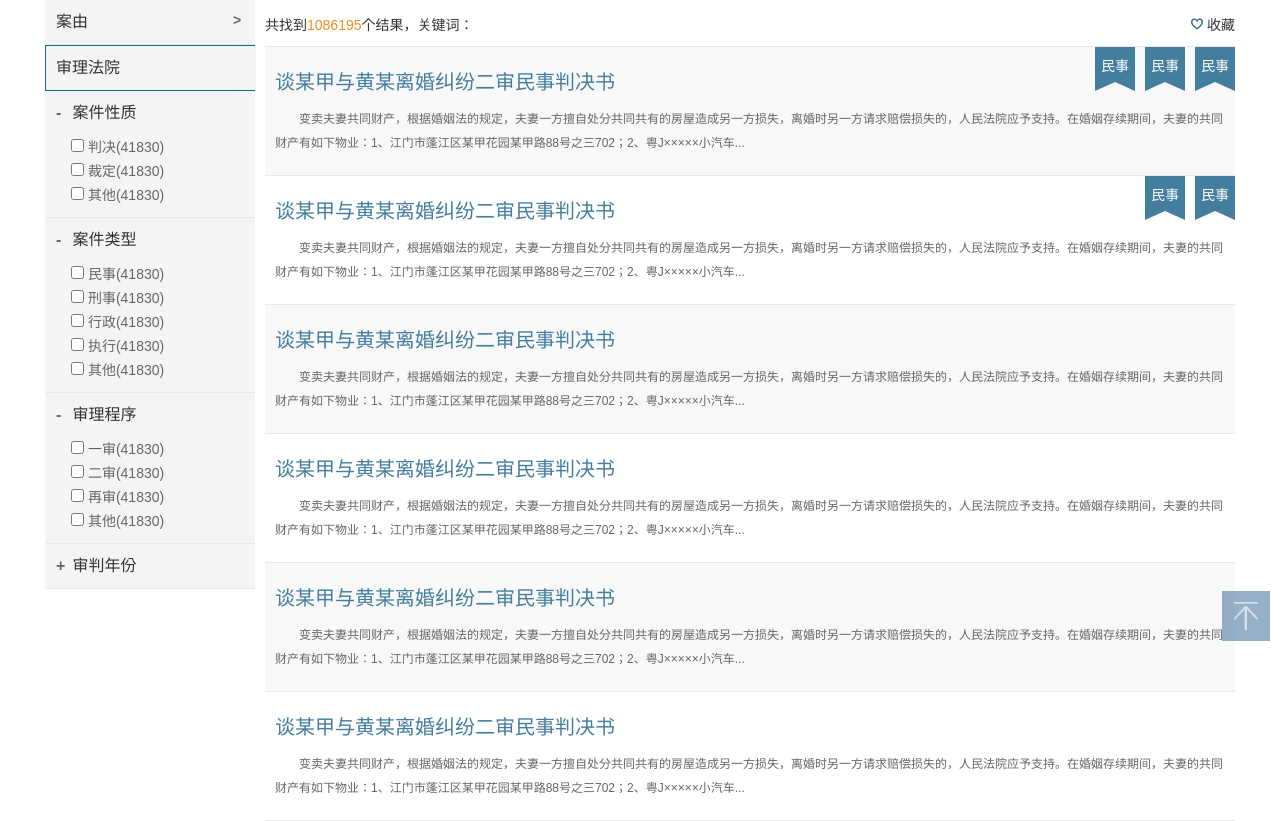
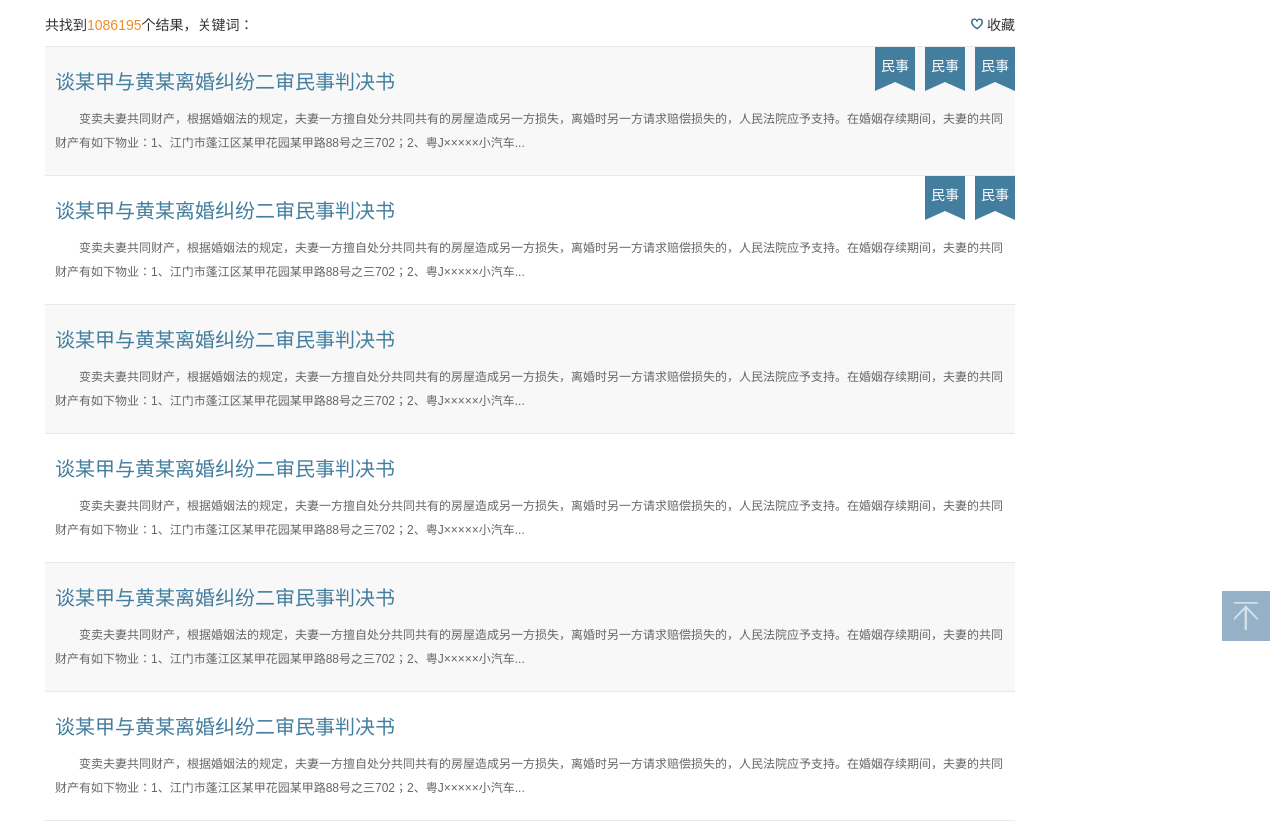
Before and after one commit to wuyue5chao/xiaoqiang, a PHP site: page /search.html in a window 1280 px wide. Shown: the part 54-875 px from the top of the page. Run offline with PHP 8.4, Linux system fonts and the light colour scheme.

Commit message:
列表页面修改
列表页面修改

```diff
--- a/search.html
+++ b/search.html
@@ -43,151 +43,12 @@
 	</div>
 	<div class="content w1190 clearfix">
 		<div class="side list-wrap fl">
-			<div class="lists">
-				<div class="item">
-					<h3><a href="#">案由</a></h3><i class="arrow more">></i>
-				</div>
-				<div class="item item-on">
-					<h3><a href="#">审理法院</a></h3><i class="arrow more" style="display:none;">></i>
-					<span class="borderout"></span>
-				</div>
-				<div class="item">
-					<h3><a href="#"><i class="more">-</i> 案件性质</a></h3>
-					<ul class="second-list">
-						<li><label><input type="checkbox"/> 判决<em>(41830)</em></label></li>
-						<li><label><input type="checkbox"/> 裁定<em>(41830)</em></label></li>
-						<li><label><input type="checkbox"/> 其他<em>(41830)</em></label></li>
-					</ul>
-				</div>
-				<div class="item">
-					<h3><a href="#"><i class="more">-</i> 案件类型</a></h3>
-					<ul class="second-list">
-						<li><label><input type="checkbox"/> 民事<em>(41830)</em></label></li>
-						<li><label><input type="checkbox"/> 刑事<em>(41830)</em></label></li>
-						<li><label><input type="checkbox"/> 行政<em>(41830)</em></label></li>
-						<li><label><input type="checkbox"/> 执行<em>(41830)</em></label></li>
-						<li><label><input type="checkbox"/> 其他<em>(41830)</em></label></li>
-					</ul>
-				</div>
-				<div class="item">
-					<h3><a href="#"><i class="more">-</i> 审理程序</a></h3>
-					<ul class="second-list">
-						<li><label><input type="checkbox"/> 一审<em>(41830)</em></label></li>
-						<li><label><input type="checkbox"/> 二审<em>(41830)</em></label></li>
-						<li><label><input type="checkbox"/> 再审<em>(41830)</em></label></li>
-						<li><label><input type="checkbox"/> 其他<em>(41830)</em></label></li>
-					</ul>
-				</div>
-				<div class="item">
-					<h3><a href="#"><i class="more">+</i> 审判年份</a></h3>
-					<ul class="second-list" style="display:none;">
-						<li><label><input type="checkbox"/> 2015<em>(41830)</em></label></li>
-						<li><label><input type="checkbox"/> 2014<em>(41830)</em></label></li>
-						<li><label><input type="checkbox"/> 2013<em>(41830)</em></label></li>
-						<li><label><input type="checkbox"/> 2012<em>(41830)</em></label></li>
-					</ul>
-				</div>
-			</div>
-			<div class="down-layer" style="min-height:567px;display:none;">
-				<div class="column">
-					<a href="#"><input type="checkbox" class="ipt" /><span class="txt">离婚纠纷离婚纠纷离婚纠纷离婚纠纷离婚纠纷离婚纠纷</span><em class="num">(1234567)</em></a>
-				</div>
-				<div class="column">
-					<a href="#"><input type="checkbox" class="ipt" /><span class="txt">金融借款合同纠纷</span><em class="num">(1234567)</em></a>
-				</div>
-				<div class="column">
-					<a href="#"><input type="checkbox" class="ipt" /><span class="txt">离婚后财产纠纷</span><em class="num">(1234567)</em></a>
-				</div>
-				<div class="column">
-					<a href="#"><input type="checkbox" class="ipt" /><span class="txt">机动车交通事故责任纠纷</span><em class="num">(1234567)</em></a>
-				</div>
-			</div>
-			<div class="down-layer" style="min-height:567px;display:none;">
-				<div class="column">
-					<dl>
-						<dt><strong>北京</strong></dt>
-						<dd><a href="#"><input type="checkbox" class="ipt" /><span class="txt">北京市人民法院北京市人民法院北京市人民法院</span><em class="num">(1234567)</em></a></dd>
-						<dd><a href="#"><input type="checkbox" class="ipt" /><span class="txt">北京市人民法院</span><em class="num">(1234567)</em></a></dd>
-						<dd><a href="#"><input type="checkbox" class="ipt" /><span class="txt">东直门</span><em class="num">(0)</em></a></dd>
-						<dd><a href="#"><input type="checkbox" class="ipt" /><span class="txt">东直门</span><em class="num">(0)</em></a></dd>
-						<dd><a href="#"><input type="checkbox" class="ipt" /><span class="txt">北京市人民法院</span><em class="num">(1234567)</em></a></dd>
-					</dl>
-				</div>
-				<div class="column">
-					<dl>
-						<dt><strong>河北省</strong></dt>
-						<dd><a href="#"><input type="checkbox" class="ipt" /><span class="txt">北京市人民法院</span><em class="num">(1234567)</em></a></dd>
-						<dd><a href="#"><input type="checkbox" class="ipt" /><span class="txt">北京市人民法院</span><em class="num">(1234567)</em></a></dd>
-						<dd><a href="#"><input type="checkbox" class="ipt" /><span class="txt">东直门</span><em class="num">(0)</em></a></dd>
-						<dd><a href="#"><input type="checkbox" class="ipt" /><span class="txt">东直门</span><em class="num">(0)</em></a></dd>
-						<dd><a href="#"><input type="checkbox" class="ipt" /><span class="txt">北京市人民法院</span><em class="num">(1234567)</em></a></dd>
-					</dl>
-				</div>
-				<div class="column">
-					<dl>
-						<dt><strong>天津市</strong></dt>
-						<dd><a href="#"><input type="checkbox" class="ipt" /><span class="txt">北京市人民法院</span><em class="num">(1234567)</em></a></dd>
-						<dd><a href="#"><input type="checkbox" class="ipt" /><span class="txt">北京市人民法院</span><em class="num">(1234567)</em></a></dd>
-						<dd><a href="#"><input type="checkbox" class="ipt" /><span class="txt">东直门</span><em class="num">(0)</em></a></dd>
-						<dd><a href="#"><input type="checkbox" class="ipt" /><span class="txt">东直门</span><em class="num">(0)</em></a></dd>
-						<dd><a href="#"><input type="checkbox" class="ipt" /><span class="txt">北京市人民法院</span><em class="num">(1234567)</em></a></dd>
-					</dl>
-				</div>
-				<div class="column">
-					<dl>
-						<dt><strong>山东省</strong></dt>
-						<dd><a href="#"><input type="checkbox" class="ipt" /><span class="txt">北京市人民法院</span><em class="num">(1234567)</em></a></dd>
-						<dd><a href="#"><input type="checkbox" class="ipt" /><span class="txt">北京市人民法院</span><em class="num">(1234567)</em></a></dd>
-						<dd><a href="#"><input type="checkbox" class="ipt" /><span class="txt">东直门</span><em class="num">(0)</em></a></dd>
-						<dd><a href="#"><input type="checkbox" class="ipt" /><span class="txt">东直门</span><em class="num">(0)</em></a></dd>
-						<dd><a href="#"><input type="checkbox" class="ipt" /><span class="txt">北京市人民法院</span><em class="num">(1234567)</em></a></dd>
-					</dl>
-				</div>
-				<div class="column">
-					<dl>
-						<dt><strong>北京</strong></dt>
-						<dd><a href="#"><input type="checkbox" class="ipt" /><span class="txt">北京市人民法院</span><em class="num">(1234567)</em></a></dd>
-						<dd><a href="#"><input type="checkbox" class="ipt" /><span class="txt">北京市人民法院</span><em class="num">(1234567)</em></a></dd>
-						<dd><a href="#"><input type="checkbox" class="ipt" /><span class="txt">东直门</span><em class="num">(0)</em></a></dd>
-						<dd><a href="#"><input type="checkbox" class="ipt" /><span class="txt">东直门</span><em class="num">(0)</em></a></dd>
-						<dd><a href="#"><input type="checkbox" class="ipt" /><span class="txt">北京市人民法院</span><em class="num">(1234567)</em></a></dd>
-					</dl>
-				</div>
-				<div class="column">
-					<dl>
-						<dt><strong>河北省</strong></dt>
-						<dd><a href="#"><input type="checkbox" class="ipt" /><span class="txt">北京市人民法院</span><em class="num">(1234567)</em></a></dd>
-						<dd><a href="#"><input type="checkbox" class="ipt" /><span class="txt">北京市人民法院</span><em class="num">(1234567)</em></a></dd>
-						<dd><a href="#"><input type="checkbox" class="ipt" /><span class="txt">东直门</span><em class="num">(0)</em></a></dd>
-						<dd><a href="#"><input type="checkbox" class="ipt" /><span class="txt">东直门</span><em class="num">(0)</em></a></dd>
-						<dd><a href="#"><input type="checkbox" class="ipt" /><span class="txt">北京市人民法院</span><em class="num">(1234567)</em></a></dd>
-					</dl>
-				</div>
-				<div class="column">
-					<dl>
-						<dt><strong>天津市</strong></dt>
-						<dd><a href="#"><input type="checkbox" class="ipt" /><span class="txt">北京市人民法院</span><em class="num">(1234567)</em></a></dd>
-						<dd><a href="#"><input type="checkbox" class="ipt" /><span class="txt">北京市人民法院</span><em class="num">(1234567)</em></a></dd>
-						<dd><a href="#"><input type="checkbox" class="ipt" /><span class="txt">东直门</span><em class="num">(0)</em></a></dd>
-						<dd><a href="#"><input type="checkbox" class="ipt" /><span class="txt">东直门</span><em class="num">(0)</em></a></dd>
-						<dd><a href="#"><input type="checkbox" class="ipt" /><span class="txt">北京市人民法院</span><em class="num">(1234567)</em></a></dd>
-					</dl>
-				</div>
-				<div class="column">
-					<dl>
-						<dt><strong>山东省</strong></dt>
-						<dd><a href="#"><input type="checkbox" class="ipt" /><span class="txt">北京市人民法院</span><em class="num">(1234567)</em></a></dd>
-						<dd><a href="#"><input type="checkbox" class="ipt" /><span class="txt">北京市人民法院</span><em class="num">(1234567)</em></a></dd>
-						<dd><a href="#"><input type="checkbox" class="ipt" /><span class="txt">东直门</span><em class="num">(0)</em></a></dd>
-						<dd><a href="#"><input type="checkbox" class="ipt" /><span class="txt">东直门</span><em class="num">(0)</em></a></dd>
-						<dd><a href="#"><input type="checkbox" class="ipt" /><span class="txt">北京市人民法院</span><em class="num">(1234567)</em></a></dd>
-					</dl>
-				</div>
+			<div class="lists" id="conditionObj">
 			</div>
 		</div>
 		<div class="main fl">
 			<div class="result clearfix">
-				<p class="keywords fl">共找到<span class="fontyellow" id="searchNumObj">1086195</span>个结果，关键词：<span id="conditionObj"></span></p>
+				<p class="keywords fl">共找到<span class="fontyellow" id="searchNumObj">1086195</span>个结果，关键词：<span id="conditionSelectObj"></span></p>
 				<p class="save fr"><a href="#"><em class="save-icon"></em> 收藏</a></p>
 			</div>
 			<div class="info-wrap">
```
Also changed, not shown: js/searchlist.js (+71 -4 lines), php/searchlist.php (+7 -7 lines).
